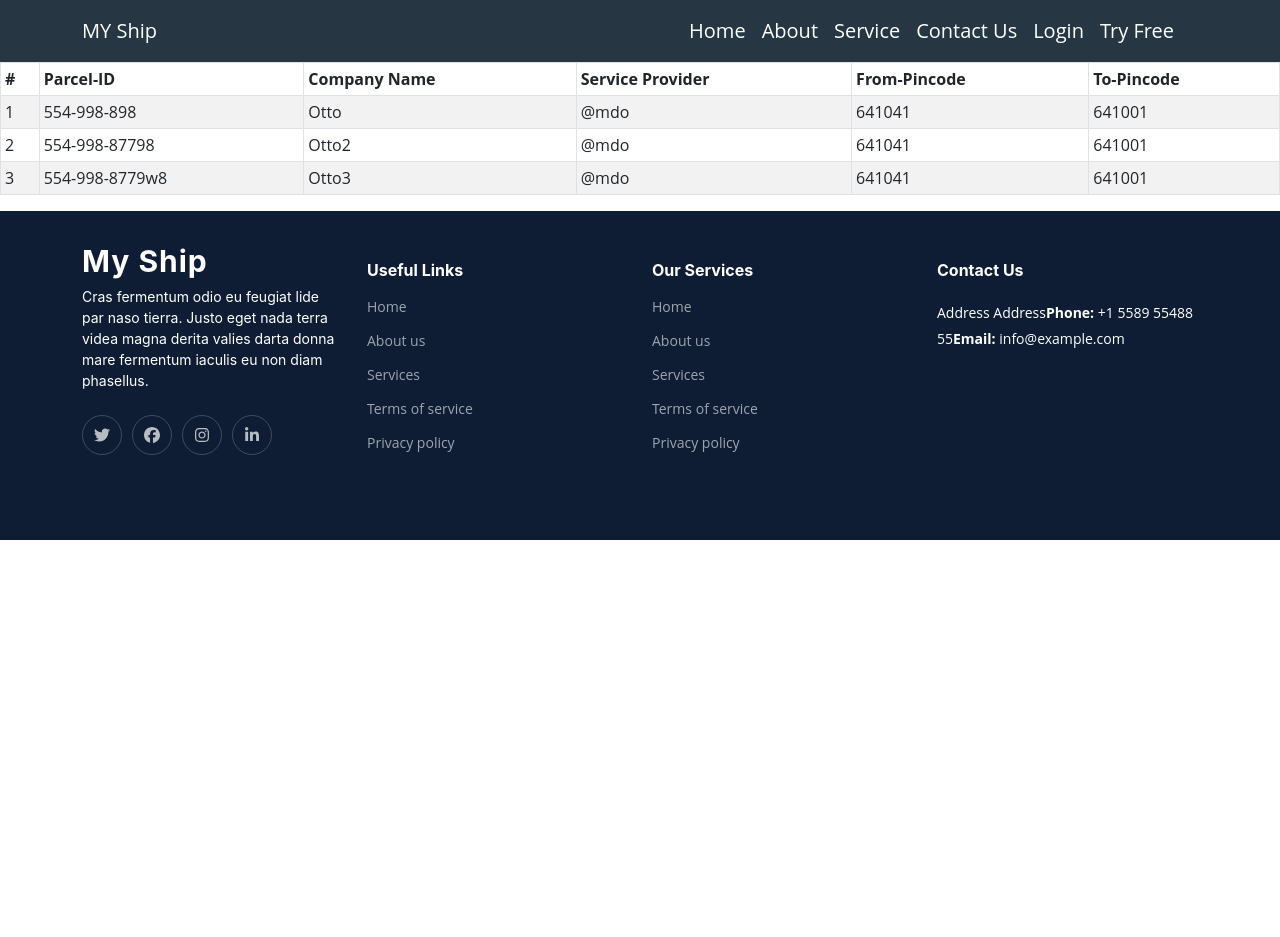
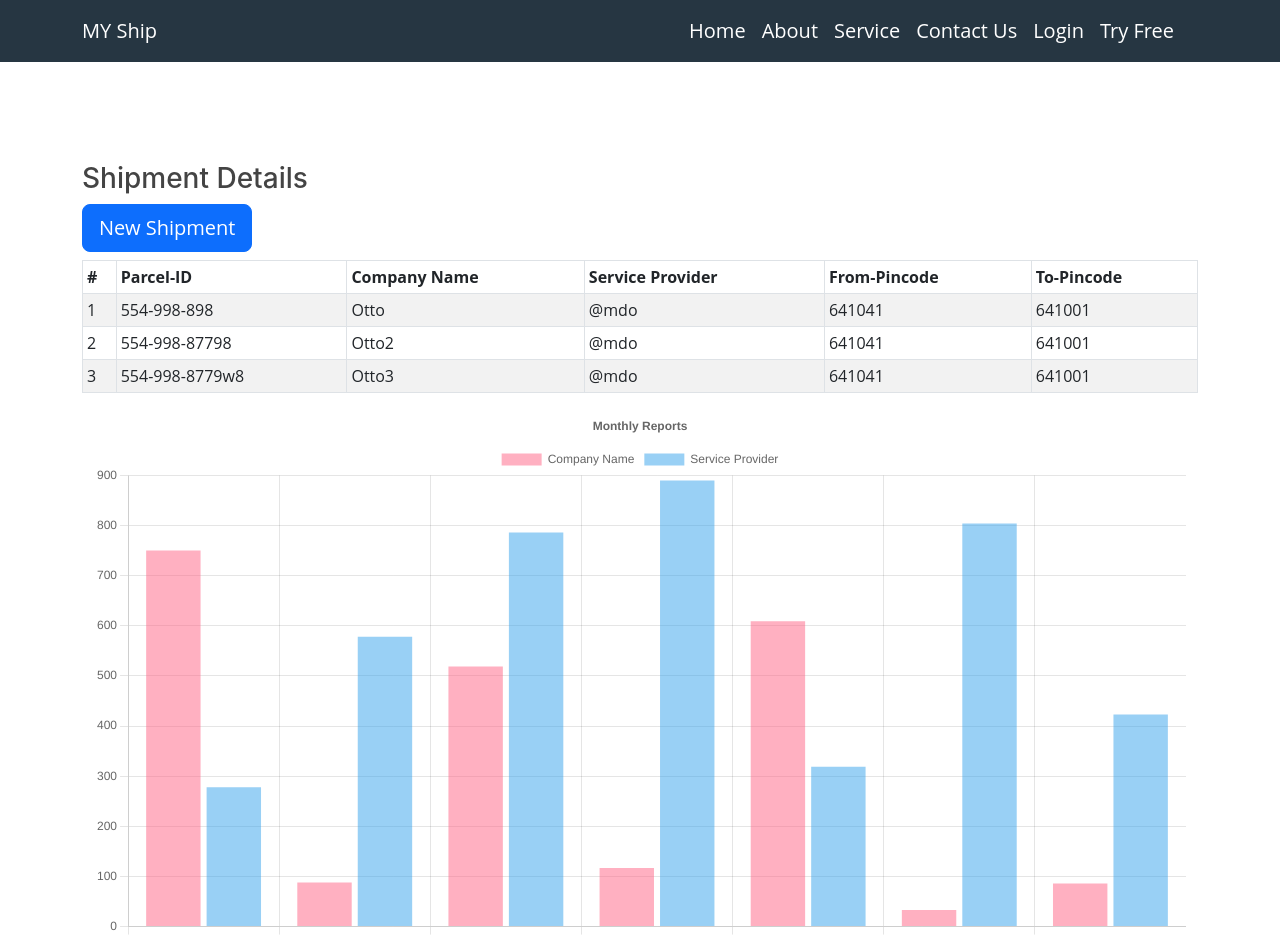
Before and after one commit to Jayaramvenkatanarayanan/myship, a React (Create React App) app: page /dashboard in a window 1280 px wide. Shown: the top 937 px of the page. Before the commit the page ends 800 px from the top, so only its background shows below. Built offline with nearby package versions, Linux system fonts and the light colour scheme.

Commit message:
feat: dashboard added

```diff
--- a/package.json
+++ b/package.json
@@ -3,6 +3,7 @@
   "version": "0.1.0",
   "private": true,
   "dependencies": {
+    "@faker-js/faker": "^7.5.0",
     "@fortawesome/fontawesome-svg-core": "^6.2.0",
     "@fortawesome/free-brands-svg-icons": "^6.2.0",
     "@fortawesome/free-solid-svg-icons": "^6.2.0",
@@ -12,8 +13,10 @@
     "@testing-library/user-event": "^13.5.0",
     "babel-plugin-macros": "^3.1.0",
     "bootstrap": "^5.2.1",
+    "chart.js": "^3.9.1",
     "react": "^18.2.0",
     "react-bootstrap": "^2.5.0",
+    "react-chartjs-2": "^4.3.1",
     "react-countup": "^6.3.1",
     "react-dom": "^18.2.0",
     "react-router-dom": "^6.4.1",
--- a/src/App.js
+++ b/src/App.js
@@ -6,7 +6,7 @@ import Login from "./components/login/Login";
 import RegisterPage from "./components/login/RegisterPage";
 import NotFoundPage from "./components/NotFoundPage";
 import Dashboard from "./components/dashboard/Dashboard";
-
+import NewShipment from "./components/dashboard/newShipment";
 export default function App() {
   return (
     <Routes>
@@ -15,6 +15,7 @@ export default function App() {
       <Route path="login" element={<Login />} />
       <Route path="signUp" element={<RegisterPage />} />
       <Route path="dashboard" element={<Dashboard />} />
+      <Route path="newShipment" element={<NewShipment />} />
       <Route path="*" element={<NotFoundPage />} />
     </Routes>
   );
--- a/src/components/dashboard/Dashboard.js
+++ b/src/components/dashboard/Dashboard.js
@@ -1,8 +1,80 @@
 import React from "react";
 import Table from "react-bootstrap/Table";
+import Container from "react-bootstrap/Container";
+import Row from "react-bootstrap/Row";
+import Col from "react-bootstrap/Col";
+import {
+  Chart as ChartJS,
+  CategoryScale,
+  LinearScale,
+  BarElement,
+  Title,
+  Tooltip,
+  Legend,
+} from "chart.js";
+import { Bar } from "react-chartjs-2";
+import { faker } from "@faker-js/faker";
+import Button from "react-bootstrap/Button";
+import { Link } from "react-router-dom";
+
+ChartJS.register(
+  CategoryScale,
+  LinearScale,
+  BarElement,
+  Title,
+  Tooltip,
+  Legend
+);
 
 export default function Dashboard() {
+  const options = {
+    responsive: true,
+    plugins: {
+      legend: {
+        position: "top",
+      },
+      title: {
+        display: true,
+        text: "Monthly Reports",
+      },
+    },
+  };
+  const labels = [
+    "January",
+    "February",
+    "March",
+    "April",
+    "May",
+    "June",
+    "July",
+  ];
+  const data = {
+    labels,
+    datasets: [
+      {
+        label: "Company Name",
+        data: labels.map(() => faker.datatype.number({ min: 0, max: 1000 })),
+        backgroundColor: "rgba(255, 99, 132, 0.5)",
+      },
+      {
+        label: "Service Provider",
+        data: labels.map(() => faker.datatype.number({ min: 0, max: 1000 })),
+        backgroundColor: "rgba(53, 162, 235, 0.5)",
+      },
+    ],
+  };
   return (
+    <Container className="dashboard">
+      <Row className="justify-content-md-center">
+        <Col>
+          <h3>Shipment Details</h3>
+          <div className="mb-2">
+            <Button variant="primary" size="lg">
+              <Link to="/newShipment" className="btnColor">
+                New Shipment
+              </Link>
+            </Button>
+          </div>
           <Table striped bordered hover size="sm">
             <thead>
               <tr>
@@ -41,5 +113,13 @@ export default function Dashboard() {
               </tr>
             </tbody>
           </Table>
+        </Col>
+        <Row>
+          <Col>
+            <Bar options={options} data={data} />
+          </Col>
+        </Row>
+      </Row>
+    </Container>
   );
 }
--- /dev/null
+++ b/src/components/dashboard/newShipment.js
@@ -0,0 +1,5 @@
+import React from "react";
+
+export default function newShipment() {
+  return <div>newShipment</div>;
+}
--- a/src/css/globals.css
+++ b/src/css/globals.css
@@ -54,3 +54,14 @@ h6 {
 .hero form .btn-primary:hover {
   background-color: #2756ff;
 }
+.dashboard{
+  padding-top: 100px;
+  padding-bottom: 100px;
+}
+.btnColor{
+  color:white;
+}
+
+.btnColor:hover{
+  color:white;
+}
```
Also changed, not shown: 1 other file (tests, documents, lock files or other folders). Lines whose indentation alone changed are shown as unchanged.
